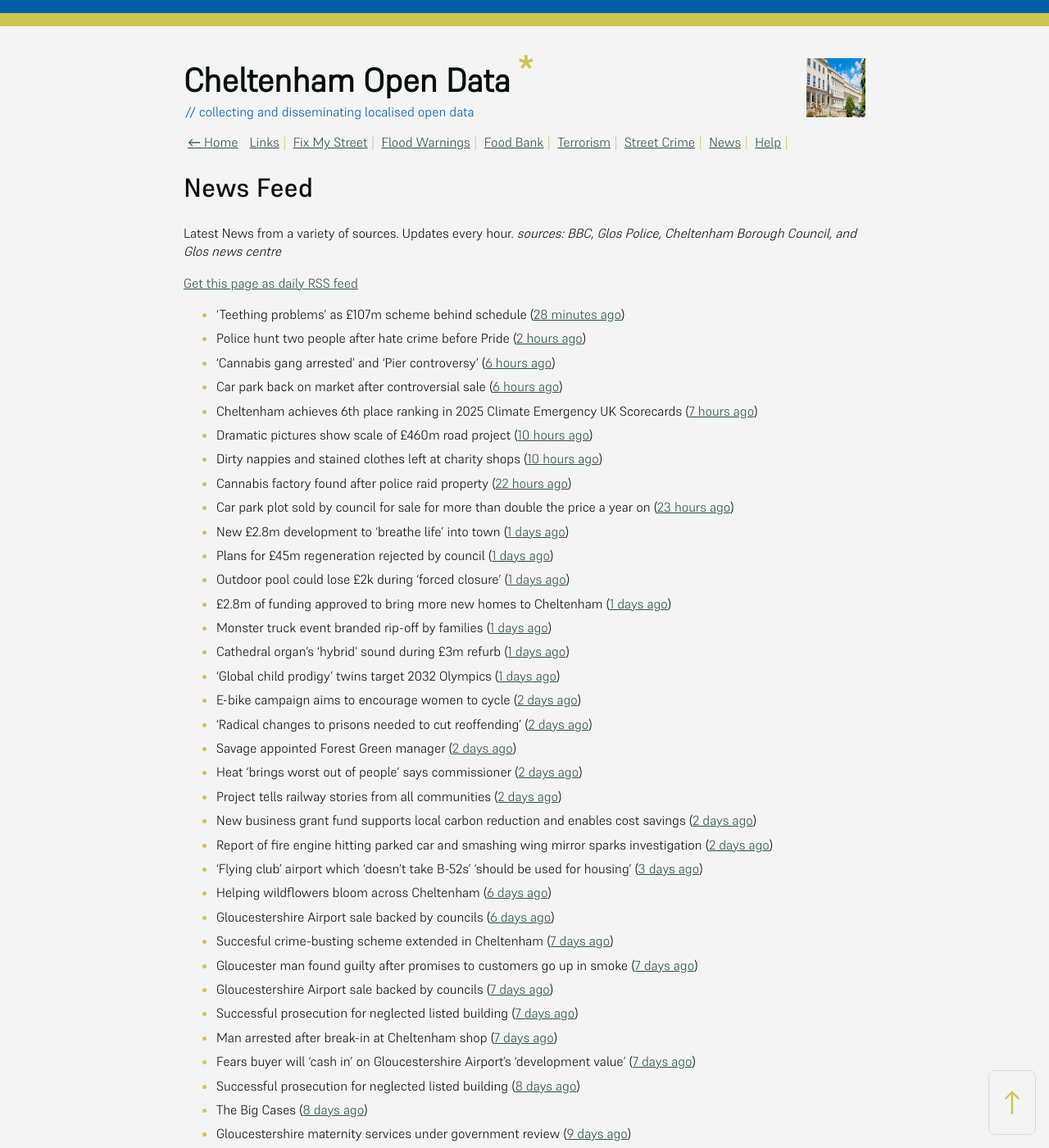
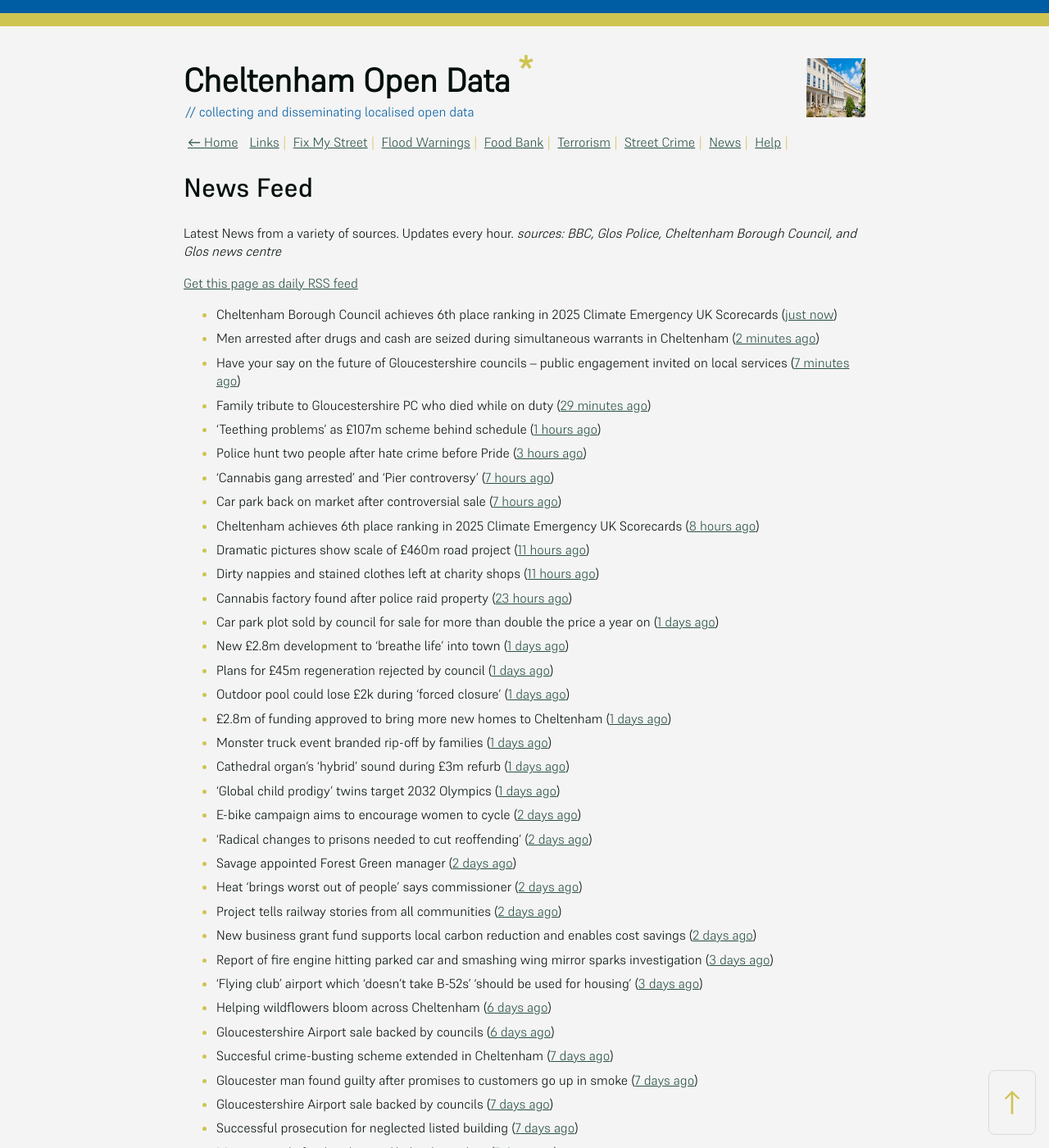
Before and after one commit to mat-0/cheltenham-open-data, a Jekyll site: the page built from _pages/news.md, in a window 1280 px wide and 1400 px high. Shown: the whole window at 82% size. Built offline with Jekyll 4.4.1, drawn with Linux system fonts in a browser that asks for light colours; some of the changed text lies outside the part shown.

Commit message:
Updated 2025-07-03 16:59:47

```diff
--- a/_pages/news.md
+++ b/_pages/news.md
@@ -12,15 +12,19 @@ _sources: BBC, Glos Police, Cheltenham Borough Council, and Glos news centre_
 [Get this page as daily RSS feed](/daily.rss)
 
 <!-- news_marker starts -->
-- 'Teething problems' as £107m scheme behind schedule ([28 minutes ago](https://www.bbc.com/news/articles/cx2kxwerelzo))
-- Police hunt two people after hate crime before Pride ([2 hours ago](https://www.bbc.com/news/articles/c2ezn0d8d8do))
-- 'Cannabis gang arrested' and 'Pier controversy' ([6 hours ago](https://www.bbc.com/news/articles/c2le7qgd5zzo))
-- Car park back on market after controversial sale ([6 hours ago](https://www.bbc.com/news/articles/czxwp0gxxy3o))
-- Cheltenham achieves 6th place ranking in 2025 Climate Emergency UK Scorecards ([7 hours ago](https://www.cheltenham.gov.uk/news/article/3028/cheltenham_achieves_6th_place_ranking_in_2025_climate_emergency_uk_scorecards))
-- Dramatic pictures show scale of £460m road project ([10 hours ago](https://www.bbc.com/news/articles/c20wwle56gqo))
-- Dirty nappies and stained clothes left at charity shops ([10 hours ago](https://www.bbc.com/news/articles/cy5w35506zko))
-- Cannabis factory found after police raid property ([22 hours ago](https://www.bbc.com/news/articles/cx2jxv80022o))
-- Car park plot sold by council for sale for more than double the price a year on ([23 hours ago](https://gloucesternewscentre.co.uk/car-park-plot-sold-by-council-for-sale-for-more-than-double-the-price-a-year-on/))
+- Cheltenham Borough Council achieves 6th place ranking in 2025 Climate Emergency UK Scorecards ([just now](https://gloucesternewscentre.co.uk/cheltenham-borough-council-achieves-6th-place-ranking-in-2025-climate-emergency-uk-scorecards/))
+- Men arrested after drugs and cash are seized during simultaneous warrants in Cheltenham ([2 minutes ago](https://gloucesternewscentre.co.uk/men-arrested-after-drugs-and-cash-are-seized-during-simultaneous-warrants-in-cheltenham/))
+- Have your say on the future of Gloucestershire councils – public engagement invited on local services ([7 minutes ago](https://gloucesternewscentre.co.uk/have-your-say-on-the-future-of-gloucestershire-councils-public-engagement-invited-on-local-services/))
+- Family tribute to Gloucestershire PC who died while on duty ([29 minutes ago](https://gloucesternewscentre.co.uk/family-tribute-to-gloucestershire-pc-who-died-while-on-duty/))
+- 'Teething problems' as £107m scheme behind schedule ([1 hours ago](https://www.bbc.com/news/articles/cx2kxwerelzo))
+- Police hunt two people after hate crime before Pride ([3 hours ago](https://www.bbc.com/news/articles/c2ezn0d8d8do))
+- 'Cannabis gang arrested' and 'Pier controversy' ([7 hours ago](https://www.bbc.com/news/articles/c2le7qgd5zzo))
+- Car park back on market after controversial sale ([7 hours ago](https://www.bbc.com/news/articles/czxwp0gxxy3o))
+- Cheltenham achieves 6th place ranking in 2025 Climate Emergency UK Scorecards ([8 hours ago](https://www.cheltenham.gov.uk/news/article/3028/cheltenham_achieves_6th_place_ranking_in_2025_climate_emergency_uk_scorecards))
+- Dramatic pictures show scale of £460m road project ([11 hours ago](https://www.bbc.com/news/articles/c20wwle56gqo))
+- Dirty nappies and stained clothes left at charity shops ([11 hours ago](https://www.bbc.com/news/articles/cy5w35506zko))
+- Cannabis factory found after police raid property ([23 hours ago](https://www.bbc.com/news/articles/cx2jxv80022o))
+- Car park plot sold by council for sale for more than double the price a year on ([1 days ago](https://gloucesternewscentre.co.uk/car-park-plot-sold-by-council-for-sale-for-more-than-double-the-price-a-year-on/))
 - New £2.8m development to 'breathe life' into town ([1 days ago](https://www.bbc.com/news/articles/cvg8n8djp0no))
 - Plans for £45m regeneration rejected by council ([1 days ago](https://www.bbc.com/news/articles/ckg3jn2207ro))
 - Outdoor pool could lose £2k during 'forced closure' ([1 days ago](https://www.bbc.com/news/articles/cvg885vxldgo))
@@ -34,7 +38,7 @@ _sources: BBC, Glos Police, Cheltenham Borough Council, and Glos news centre_
 - Heat 'brings worst out of people' says commissioner ([2 days ago](https://www.bbc.com/news/articles/ckgjjx0ypwpo))
 - Project tells railway stories from all communities ([2 days ago](https://www.bbc.com/news/articles/c0l4z258kypo))
 - New business grant fund supports local carbon reduction and enables cost savings ([2 days ago](https://www.cheltenham.gov.uk/news/article/3026/new_business_grant_fund_supports_local_carbon_reduction_and_enables_cost_savings))
-- Report of fire engine hitting parked car and smashing wing mirror sparks investigation ([2 days ago](https://gloucesternewscentre.co.uk/report-of-fire-engine-hitting-parked-car-and-smashing-wing-mirror-sparks-investigation/))
+- Report of fire engine hitting parked car and smashing wing mirror sparks investigation ([3 days ago](https://gloucesternewscentre.co.uk/report-of-fire-engine-hitting-parked-car-and-smashing-wing-mirror-sparks-investigation/))
 - ‘Flying club’ airport which ‘doesn’t take B-52s’ ‘should be used for housing’ ([3 days ago](https://gloucesternewscentre.co.uk/flying-club-airport-which-doesnt-take-b-52s-should-be-used-for-housing/))
 - Helping wildflowers bloom across Cheltenham ([6 days ago](https://www.cheltenham.gov.uk/news/article/3025/helping_wildflowers_bloom_across_cheltenham))
 - Gloucestershire Airport sale backed by councils ([6 days ago](https://gloucesternewscentre.co.uk/gloucestershire-airport-sale-backed-by-councils/))
```
Also changed, not shown: other parts of _pages/news.md (+4 -8 lines), _data/flood.json (+4 -4 lines), _pages/fix-my-street.md (+4 -4 lines), index.md (+5 -5 lines).
